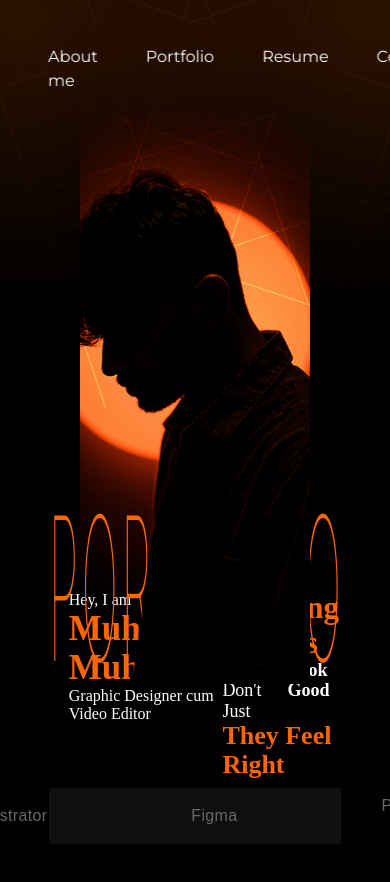
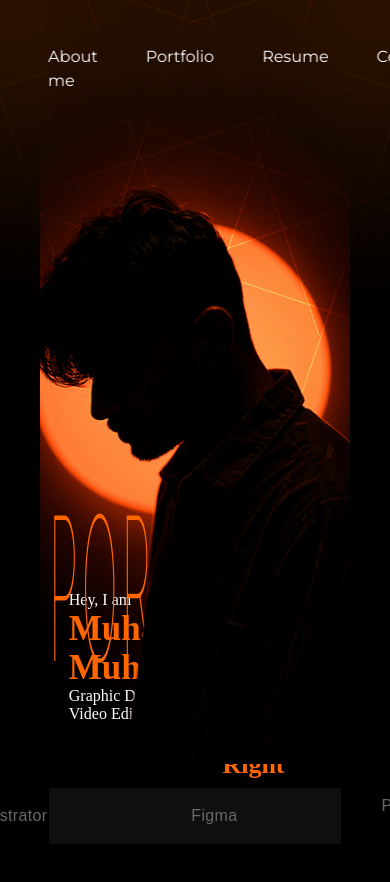
Before and after one commit to hrithic-raj/GraphicDesigner-Portfolio, a Next.js app: page / in a window 390 px wide. Shown: the top 882 px of the page. Built offline with nearby package versions, Linux system fonts and the light colour scheme.

Commit message:
Home background responsiveness improved

```diff
--- a/src/components/Home.tsx
+++ b/src/components/Home.tsx
@@ -23,7 +23,7 @@ function Home() {
                 draggable={false}
                 onDragStart={(e) => e.preventDefault()}
                 onMouseDown={(e) => e.preventDefault()}
-                className="w-full h-full -translate-y-20 p-20 object-cover pointer-events-none select-none z-0"
+                className="w-full h-full -translate-y-10 p-10 2xl:-translate-y-20 3xl:p-20 object-cover pointer-events-none select-none z-0"
             />
             {/* Glow Left */}
             <img
@@ -78,7 +78,7 @@ function Home() {
                 draggable={false}
                 onDragStart={(e) => e.preventDefault()}
                 onMouseDown={(e) => e.preventDefault()}
-                className="absolute object-cover p-20 top-0 -translate-y-20 pointer-events-none select-none z-5 w-full h-full"
+                className="absolute top-0 object-cover -translate-y-10 p-10 2xl:-translate-y-20 2xl:p-20 pointer-events-none select-none z-5 w-full h-full"
                 alt=""
             />
 
```
